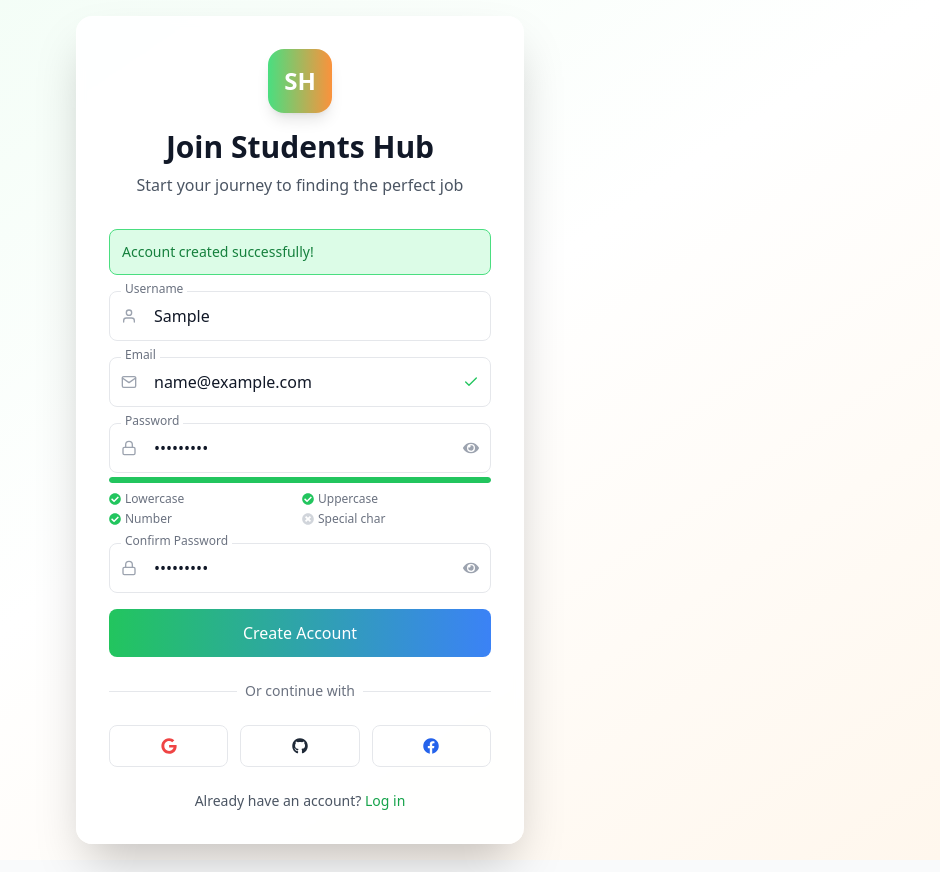
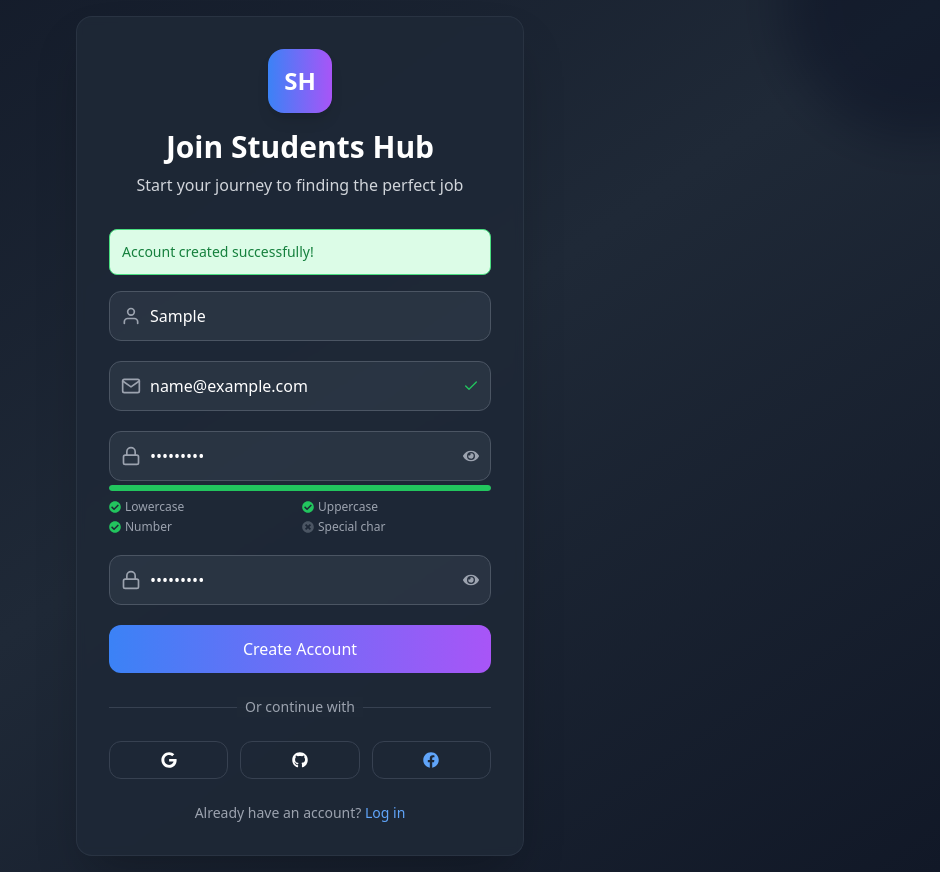
Before and after one commit to NdegeSimon/StudentsHub, a React (Vite) app in the folder client/: page /signup in a window 1280 px wide. Both pictures are taken after typing "Sample", "name@example.com", "Sample123", "Sample123" into the empty fields and a click on the button "Create Account". Shown: the whole page, without its empty margins (340-1280 px from the left). Built offline with nearby package versions, Linux system fonts and the light colour scheme.

Commit message:
add job postin

```diff
--- a/client/src/App.jsx
+++ b/client/src/App.jsx
@@ -10,7 +10,7 @@ import Profile from "./pages/Profile.jsx";
 import { ProfileProvider } from "./context/ProfileContext";
 import { ThemeProvider } from "./context/ThemeContext";
 import Settings from "./pages/Settings.jsx";
-import Messages from "./pages/messages.jsx";
+import MessagingSystem from "./pages/messages.jsx";
 
 
 export default function App() {
@@ -29,8 +29,8 @@ export default function App() {
         <Route path="/myapplications" element={<MyApplications />} />
         <Route path="/profile" element={<Profile />} />
         <Route path="/settings" element={<Settings />} />
-        <Route path="/messages" element={<Messages />} />
-
+        <Route path="/messages" element={<MessagingSystem />} />
+        https://www.tiktok.com/@iam_carren/video/7584086331802848568?is_from_webapp=1&sender_device=pc
         <Route path="*" element={<NotFound />} />
         </Routes>
       </ProfileProvider>
--- a/client/src/components/JobCard.jsx
+++ b/client/src/components/JobCard.jsx
@@ -11,14 +11,14 @@ export default function JobCard({
   isBookmarked = false
 }) {
   return (
-    <div className="border border-gray-200 rounded-lg p-4 hover:shadow-md transition-shadow">
+    <div className="border border-white-200 rounded-lg p-4 hover:shadow-md transition-shadow">
       <div className="flex justify-between items-start">
         <div>
-          <h4 className="font-medium text-gray-900">{title}</h4>
+          <h4 className="font-medium text-white-900">{title}</h4>
           <p className="text-sm text-gray-500 mt-1">
             {company} • {salary} • Posted {postedDate}
           </p>
-          <p className="text-sm text-gray-600 mt-2">{description}</p>
+          <p className="text-sm text-white-600 mt-2">{description}</p>
           <div className="flex flex-wrap gap-2 mt-3">
             {tags.map((tag, index) => (
               <span
--- a/client/src/pages/Signup.jsx
+++ b/client/src/pages/Signup.jsx
@@ -1,19 +1,24 @@
 import React, { useState, useEffect } from "react";
 import { useNavigate, Link } from "react-router-dom";
-import { FaGoogle, FaGithub, FaFacebook, FaEye, FaEyeSlash, FaCheckCircle, FaTimesCircle, FaInfoCircle, FaArrowRight } from "react-icons/fa";
+import { FaGoogle, FaGithub, FaFacebook, FaEye, FaEyeSlash, FaCheckCircle, FaTimesCircle, FaInfoCircle, FaArrowRight, FaSun, FaMoon } from "react-icons/fa";
 import { FiUser, FiMail, FiLock, FiCopy, FiCheck, FiAlertCircle } from "react-icons/fi";
 import { motion, AnimatePresence } from "framer-motion";
 import { googleProvider } from "./firebase.js";
 import { getAuth, signInWithPopup, GithubAuthProvider, FacebookAuthProvider } from "firebase/auth";
+import { useTheme } from "../context/ThemeContext";
 
+// Replace the useTheme import and dark mode toggle with a simple darkMode constant
 const Signup = () => {
   const navigate = useNavigate();
+  const darkMode = true; // Force dark mode
+
   const [formData, setFormData] = useState({
     username: "",
     email: "",
     password: "",
     confirmPassword: "",
   });
+  // ... rest of your state and functions
 
   const [showPassword, setShowPassword] = useState(false);
   const [showConfirm, setShowConfirm] = useState(false);
@@ -161,22 +166,44 @@ const Signup = () => {
   };
 
   return (
-    <div className="min-h-screen w-full flex items-center justify-center p-4 bg-gradient-to-br from-green-50 via-white to-orange-50 bg-opacity-50">
+    <div className={`min-h-screen w-full flex items-center justify-center p-4 ${
+      darkMode
+        ? 'bg-gradient-to-br from-gray-900 via-gray-800 to-gray-900'
+        : 'bg-gradient-to-br from-blue-50 via-white to-purple-50'
+    } bg-opacity-50 m-0 relative overflow-hidden transition-colors duration-300`}>
+      {/* Animated background elements */}
+      <div className="absolute inset-0 overflow-hidden">
+        <div className={`absolute -top-20 -right-20 w-64 h-64 rounded-full mix-blend-multiply filter blur-xl opacity-40 animate-blob ${
+          darkMode ? 'bg-blue-900' : 'bg-blue-100'
+        }`}></div>
+        <div className={`absolute -bottom-20 -left-20 w-64 h-64 rounded-full mix-blend-multiply filter blur-xl opacity-40 animate-blob animation-delay-2000 ${
+          darkMode ? 'bg-purple-900' : 'bg-purple-100'
+        }`}></div>
+      </div>
+
       <motion.div
-        className="w-full max-w-md bg-white/90 backdrop-blur-sm p-8 rounded-2xl shadow-2xl border border-white/20 relative z-10"
+        className={`w-full max-w-md ${
+          darkMode ? 'bg-gray-800/90 text-gray-100' : 'bg-white/90 text-gray-900'
+        } backdrop-blur-sm p-8 rounded-2xl shadow-2xl border ${
+          darkMode ? 'border-gray-700/50' : 'border-white/20'
+        } relative z-10`}
         initial="hidden"
         animate="visible"
         variants={containerVariants}
       >
+
+
         {/* Header */}
         <div className="text-center mb-8">
-          <div className="w-16 h-16 bg-gradient-to-r from-green-400 to-orange-400 rounded-2xl flex items-center justify-center mx-auto mb-4 shadow-lg">
+          <div className="w-16 h-16 bg-gradient-to-r from-blue-500 to-purple-500 rounded-2xl flex items-center justify-center mx-auto mb-4 shadow-lg">
             <span className="text-2xl font-bold text-white">SH</span>
           </div>
-          <motion.h1 className="text-3xl font-bold text-gray-900 mb-2" variants={itemVariants}>
+          <motion.h1 className={`text-3xl font-bold ${
+            darkMode ? 'text-white' : 'text-gray-900'
+          } mb-2`} variants={itemVariants}>
             Join Students Hub
           </motion.h1>
-          <motion.p className="text-gray-600" variants={itemVariants}>
+          <motion.p className={darkMode ? 'text-gray-300' : 'text-gray-600'} variants={itemVariants}>
             Start your journey to finding the perfect job
           </motion.p>
         </div>
@@ -200,50 +227,54 @@ const Signup = () => {
           </motion.div>
         )}
 
-        <form onSubmit={handleSubmit} className="space-y-4">
+        <form onSubmit={handleSubmit} className="space-y-5">
           {/* Username */}
           <motion.div className="space-y-1" variants={itemVariants}>
             <div className="relative">
+              <div className="absolute inset-y-0 left-0 pl-3 flex items-center pointer-events-none">
+                <FiUser className={`h-5 w-5 ${
+                  darkMode ? 'text-gray-400' : 'text-gray-500'
+                }`} />
+              </div>
               <input
                 type="text"
                 id="username"
                 name="username"
                 value={formData.username}
                 onChange={handleChange}
-                className="peer w-full px-4 py-3 pl-11 pr-4 rounded-lg border border-gray-200 focus:border-green-400 focus:ring-2 focus:ring-green-100 outline-none transition-all duration-200"
-                placeholder=" "
+                className={`block w-full pl-10 pr-3 py-3 border ${
+                  darkMode
+                    ? 'border-gray-600 bg-gray-700/50 text-white placeholder-gray-400 focus:ring-blue-400'
+                    : 'border-gray-300 bg-white/50 text-gray-900 placeholder-gray-500 focus:ring-blue-500'
+                } rounded-xl focus:ring-2 focus:border-transparent focus:outline-none transition duration-200`}
+                placeholder="Username"
                 required
               />
-              <label
-                htmlFor="username"
-                className="absolute left-3 -top-2.5 px-1 bg-white text-xs text-gray-500 transition-all duration-200 peer-placeholder-shown:text-sm peer-placeholder-shown:text-gray-400 peer-placeholder-shown:top-3 peer-focus:-top-2.5 peer-focus:text-xs peer-focus:text-green-600"
-              >
-                Username
-              </label>
-              <FiUser className="absolute left-3 top-1/2 -translate-y-1/2 text-gray-400 peer-focus:text-green-500 transition-colors" />
             </div>
           </motion.div>
 
           {/* Email */}
           <motion.div className="space-y-1" variants={itemVariants}>
             <div className="relative">
+              <div className="absolute inset-y-0 left-0 pl-3 flex items-center pointer-events-none">
+                <FiMail className={`h-5 w-5 ${
+                  darkMode ? 'text-gray-400' : 'text-gray-500'
+                }`} />
+              </div>
               <input
                 type="email"
                 id="email"
                 name="email"
                 value={formData.email}
                 onChange={handleChange}
-                className="peer w-full px-4 py-3 pl-11 pr-10 rounded-lg border border-gray-200 focus:border-green-400 focus:ring-2 focus:ring-green-100 outline-none transition-all duration-200"
-                placeholder=" "
+                className={`block w-full pl-10 pr-10 py-3 border ${
+                  darkMode
+                    ? 'border-gray-600 bg-gray-700/50 text-white placeholder-gray-400 focus:ring-blue-400'
+                    : 'border-gray-300 bg-white/50 text-gray-900 placeholder-gray-500 focus:ring-blue-500'
+                } rounded-xl focus:ring-2 focus:border-transparent focus:outline-none transition duration-200`}
+                placeholder="Email"
                 required
               />
-              <label
-                htmlFor="email"
-                className="absolute left-3 -top-2.5 px-1 bg-white text-xs text-gray-500 transition-all duration-200 peer-placeholder-shown:text-sm peer-placeholder-shown:text-gray-400 peer-placeholder-shown:top-3 peer-focus:-top-2.5 peer-focus:text-xs peer-focus:text-green-600"
-              >
-                Email
-              </label>
-              <FiMail className="absolute left-3 top-1/2 -translate-y-1/2 text-gray-400 peer-focus:text-green-500 transition-colors" />
               {formData.email && (
                 <FiCheck className="absolute right-3 top-1/2 -translate-y-1/2 text-green-500" />
               )}
@@ -253,28 +284,32 @@ const Signup = () => {
           {/* Password */}
           <motion.div className="space-y-1" variants={itemVariants}>
             <div className="relative">
+              <div className="absolute inset-y-0 left-0 pl-3 flex items-center pointer-events-none">
+                <FiLock className={`h-5 w-5 ${
+                  darkMode ? 'text-gray-400' : 'text-gray-500'
+                }`} />
+              </div>
               <input
                 type={showPassword ? "text" : "password"}
                 id="password"
                 name="password"
                 value={formData.password}
                 onChange={handleChange}
-                className="peer w-full px-4 py-3 pl-11 pr-10 rounded-lg border border-gray-200 focus:border-green-400 focus:ring-2 focus:ring-green-100 outline-none transition-all duration-200"
-                placeholder=" "
+                className={`block w-full pl-10 pr-10 py-3 border ${
+                  darkMode
+                    ? 'border-gray-600 bg-gray-700/50 text-white placeholder-gray-400 focus:ring-blue-400'
+                    : 'border-gray-300 bg-white/50 text-gray-900 placeholder-gray-500 focus:ring-blue-500'
+                } rounded-xl focus:ring-2 focus:border-transparent focus:outline-none transition duration-200`}
+                placeholder="Password"
                 required
                 minLength={8}
               />
-              <label
-                htmlFor="password"
-                className="absolute left-3 -top-2.5 px-1 bg-white text-xs text-gray-500 transition-all duration-200 peer-placeholder-shown:text-sm peer-placeholder-shown:text-gray-400 peer-placeholder-shown:top-3 peer-focus:-top-2.5 peer-focus:text-xs peer-focus:text-green-600"
-              >
-                Password
-              </label>
-              <FiLock className="absolute left-3 top-1/2 -translate-y-1/2 text-gray-400 peer-focus:text-green-500 transition-colors" />
               <button
                 type="button"
                 onClick={() => setShowPassword(!showPassword)}
-                className="absolute right-3 top-1/2 -translate-y-1/2 text-gray-400 hover:text-gray-600 transition-colors"
+                className={`absolute right-3 top-1/2 -translate-y-1/2 ${
+                  darkMode ? 'text-gray-400 hover:text-gray-300' : 'text-gray-500 hover:text-gray-700'
+                } transition-colors`}
                 aria-label={showPassword ? "Hide password" : "Show password"}
               >
                 {showPassword ? <FaEyeSlash /> : <FaEye />}
@@ -284,7 +319,9 @@ const Signup = () => {
             {/* Password Strength Indicator */}
             {formData.password && (
               <div className="mt-2 space-y-2">
-                <div className="h-1.5 w-full bg-gray-200 rounded-full overflow-hidden">
+                <div className={`h-1.5 w-full ${
+                  darkMode ? 'bg-gray-700' : 'bg-gray-200'
+                } rounded-full overflow-hidden`}>
                   <div
                     className={`h-full rounded-full ${
                       strengthCount === 1
@@ -295,16 +332,18 @@ const Signup = () => {
                         ? "bg-blue-500 w-3/4"
                         : strengthCount >= 4
                         ? "bg-green-500 w-full"
-                        : "bg-gray-200 w-0"
+                        : darkMode ? "bg-gray-600 w-0" : "bg-gray-200 w-0"
                     } transition-all duration-300`}
                   ></div>
                 </div>
-                <div className="grid grid-cols-2 gap-1 text-xs text-gray-500">
+                <div className={`grid grid-cols-2 gap-1 text-xs ${
+                  darkMode ? 'text-gray-400' : 'text-gray-500'
+                }`}>
                   <div className="flex items-center">
                     {strength.lowercase ? (
                       <FaCheckCircle className="text-green-500 mr-1" size={12} />
                     ) : (
-                      <FaTimesCircle className="text-gray-300 mr-1" size={12} />
+                      <FaTimesCircle className={`${darkMode ? 'text-gray-600' : 'text-gray-300'} mr-1`} size={12} />
                     )}
                     <span>Lowercase</span>
                   </div>
@@ -312,7 +351,7 @@ const Signup = () => {
                     {strength.uppercase ? (
                       <FaCheckCircle className="text-green-500 mr-1" size={12} />
                     ) : (
-                      <FaTimesCircle className="text-gray-300 mr-1" size={12} />
+                      <FaTimesCircle className={`${darkMode ? 'text-gray-600' : 'text-gray-300'} mr-1`} size={12} />
                     )}
                     <span>Uppercase</span>
                   </div>
@@ -320,7 +359,7 @@ const Signup = () => {
                     {strength.number ? (
                       <FaCheckCircle className="text-green-500 mr-1" size={12} />
                     ) : (
-                      <FaTimesCircle className="text-gray-300 mr-1" size={12} />
+                      <FaTimesCircle className={`${darkMode ? 'text-gray-600' : 'text-gray-300'} mr-1`} size={12} />
                     )}
                     <span>Number</span>
                   </div>
@@ -328,7 +367,7 @@ const Signup = () => {
                     {strength.special ? (
                       <FaCheckCircle className="text-green-500 mr-1" size={12} />
                     ) : (
-                      <FaTimesCircle className="text-gray-300 mr-1" size={12} />
+                      <FaTimesCircle className={`${darkMode ? 'text-gray-600' : 'text-gray-300'} mr-1`} size={12} />
                     )}
                     <span>Special char</span>
                   </div>
@@ -340,34 +379,36 @@ const Signup = () => {
           {/* Confirm Password */}
           <motion.div className="space-y-1" variants={itemVariants}>
             <div className="relative">
+              <div className="absolute inset-y-0 left-0 pl-3 flex items-center pointer-events-none">
+                <FiLock className={`h-5 w-5 ${
+                  darkMode ? 'text-gray-400' : 'text-gray-500'
+                }`} />
+              </div>
               <input
                 type={showConfirm ? "text" : "password"}
                 id="confirmPassword"
                 name="confirmPassword"
                 value={formData.confirmPassword}
                 onChange={handleChange}
-                className={`peer w-full px-4 py-3 pl-11 pr-10 rounded-lg border ${
+                className={`block w-full pl-10 pr-10 py-3 border ${
                   formData.password &&
                   formData.confirmPassword &&
                   formData.password !== formData.confirmPassword
-                    ? "border-red-400 focus:border-red-400 focus:ring-red-100"
-                    : "border-gray-200 focus:border-green-400 focus:ring-green-100"
-                } focus:ring-2 outline-none transition-all duration-200`}
-                placeholder=" "
+                    ? "border-red-400 focus:ring-red-100"
+                    : darkMode
+                      ? 'border-gray-600 bg-gray-700/50 text-white placeholder-gray-400 focus:ring-blue-400'
+                      : 'border-gray-300 bg-white/50 text-gray-900 placeholder-gray-500 focus:ring-blue-500'
+                } rounded-xl focus:ring-2 focus:border-transparent focus:outline-none transition duration-200`}
+                placeholder="Confirm Password"
                 required
                 minLength={8}
               />
-              <label
-                htmlFor="confirmPassword"
-                className="absolute left-3 -top-2.5 px-1 bg-white text-xs text-gray-500 transition-all duration-200 peer-placeholder-shown:text-sm peer-placeholder-shown:text-gray-400 peer-placeholder-shown:top-3 peer-focus:-top-2.5 peer-focus:text-xs peer-focus:text-green-600"
-              >
-                Confirm Password
-              </label>
-              <FiLock className="absolute left-3 top-1/2 -translate-y-1/2 text-gray-400 peer-focus:text-green-500 transition-colors" />
               <button
                 type="button"
                 onClick={() => setShowConfirm(!showConfirm)}
-                className="absolute right-3 top-1/2 -translate-y-1/2 text-gray-400 hover:text-gray-600 transition-colors"
+                className={`absolute right-3 top-1/2 -translate-y-1/2 ${
+                  darkMode ? 'text-gray-400 hover:text-gray-300' : 'text-gray-500 hover:text-gray-700'
+                } transition-colors`}
                 aria-label={showConfirm ? "Hide password" : "Show password"}
               >
                 {showConfirm ? <FaEyeSlash /> : <FaEye />}
@@ -385,7 +426,7 @@ const Signup = () => {
             <button
               type="submit"
               disabled={loading}
-              className={`w-full py-3 px-4 rounded-lg font-medium text-white bg-gradient-to-r from-green-500 to-blue-500 hover:from-green-600 hover:to-blue-600 transition-all duration-200 ${
+              className={`w-full py-3 px-4 rounded-xl font-medium text-white bg-gradient-to-r from-blue-500 to-purple-500 hover:from-blue-600 hover:to-purple-600 transition-all duration-200 ${
                 loading ? 'opacity-50 cursor-not-allowed' : ''
               }`}
             >
@@ -397,48 +438,65 @@ const Signup = () => {
         {/* Divider */}
         <motion.div className="relative my-6" variants={itemVariants}>
           <div className="absolute inset-0 flex items-center">
-            <div className="w-full border-t border-gray-200"></div>
+            <div className={`w-full border-t ${
+              darkMode ? 'border-gray-700' : 'border-gray-200'
+            }`}></div>
           </div>
           <div className="relative flex justify-center text-sm">
-            <span className="px-2 bg-white text-gray-500">Or continue with</span>
+            <span className={`px-2 ${
+              darkMode ? 'bg-gray-800/90 text-gray-400' : 'bg-white text-gray-500'
+            }`}>Or continue with</span>
           </div>
         </motion.div>
 
         {/* Social Buttons */}
-        <motion.div className="grid grid-cols-3 gap-3" variants={itemVariants}>
+        <motion.div className="grid grid-cols-3 gap-3 mt-6" variants={itemVariants}>
           <button
             type="button"
             onClick={handleGoogleSignUp}
-            className="flex items-center justify-center p-3 rounded-lg border border-gray-200 hover:bg-gray-50 transition-colors"
-            aria-label="Sign up with Google"
+            className={`flex items-center justify-center py-2.5 px-4 rounded-xl border ${
+              darkMode
+                ? 'border-gray-700 hover:bg-gray-700/50'
+                : 'border-gray-200 hover:bg-gray-50'
+            } transition-colors`}
           >
-            <FaGoogle className="text-red-500" />
+            <FaGoogle className={darkMode ? 'text-white' : 'text-red-500'} />
           </button>
           <button
             type="button"
             onClick={signInWithGitHub}
-            className="flex items-center justify-center p-3 rounded-lg border border-gray-200 hover:bg-gray-50 transition-colors"
-            aria-label="Continue with GitHub"
+            className={`flex items-center justify-center py-2.5 px-4 rounded-xl border ${
+              darkMode
+                ? 'border-gray-700 hover:bg-gray-700/50'
+                : 'border-gray-200 hover:bg-gray-50'
+            } transition-colors`}
           >
-            <FaGithub className="text-gray-800" />
+            <FaGithub className={darkMode ? 'text-white' : 'text-gray-800'} />
           </button>
           <button
             type="button"
             onClick={handleFacebookSignUp}
-            className="flex items-center justify-center p-3 rounded-lg border border-gray-200 hover:bg-gray-50 transition-colors"
-            aria-label="Continue with Facebook"
+            className={`flex items-center justify-center py-2.5 px-4 rounded-xl border ${
+              darkMode
+                ? 'border-gray-700 hover:bg-gray-700/50'
+                : 'border-gray-200 hover:bg-gray-50'
+            } transition-colors`}
           >
-            <FaFacebook className="text-blue-600" />
+            <FaFacebook className={darkMode ? 'text-blue-400' : 'text-blue-600'} />
           </button>
         </motion.div>
 
         {/* Login Link */}
-        <motion.div className="text-center mt-6" variants={itemVariants}>
-          <p className="text-sm text-gray-600">
-            Already have an account?{' '}
+        <motion.div className="mt-6 text-center text-sm" variants={itemVariants}>
+          <p className={darkMode ? 'text-gray-400' : 'text-gray-600'}>
+            Already have an account?{" "}
             <Link
               to="/login"
-              className="font-medium text-green-600 hover:text-green-500 transition-colors"
+              className={`font-medium ${
+                darkMode
+                  ? 'text-blue-400 hover:text-blue-300'
+                  : 'text-blue-600 hover:text-blue-500'
+              } transition-colors`}
             >
               Log in
             </Link>
```
Also changed, not shown: client/src/pages/Dashboard.jsx (+17 -9 lines), client/src/pages/NotFound.jsx (+19 -5 lines), client/src/pages/messages.jsx (+4 -4 lines), client/src/pages/JobPosting.jsx (added).
